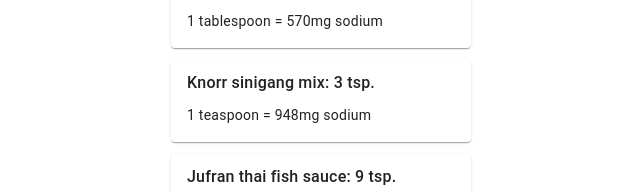
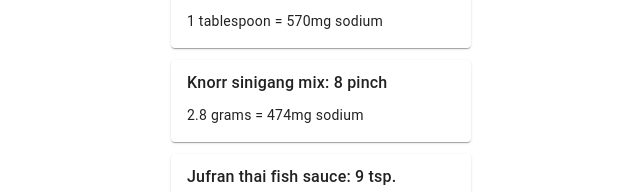
Before and after one commit to anchetaWern/HealthyLimits, a Vue app: page / in a window 1280 px wide. Shown: the part 1309-1501 px from the top of the page, without its empty margins (319-959 px from the left). Built offline with nearby package versions, Linux system fonts and the light colour scheme.

Commit message:
use pinch as unit of measurement for sinigang mix

```diff
--- a/src/components/HelloWorld.vue
+++ b/src/components/HelloWorld.vue
@@ -147,9 +147,9 @@
 
       <v-row class="d-flex justify-center mb-2">
         <v-card
-          :title="`Knorr sinigang mix: ${knorrSinigangMixAmount} tsp.`"
+          :title="`Knorr sinigang mix: ${knorrSinigangMixAmount} pinch`"
           width="300"
-          text="1 teaspoon = 948mg sodium"
+          text="2.8 grams = 474mg sodium"
         ></v-card>
       </v-row>
 
@@ -247,8 +247,9 @@
 });
 
 const knorrSinigangMixAmount = computed(() => {
-  const sodium_content_per_teaspoon_of_knorr_sinigang_mix = 948;
-  return getSodiumServing(sodiumLimitPerMeal.value, sodium_content_per_teaspoon_of_knorr_sinigang_mix);
+  const sodium_content_per_serving_of_knorr_sinigang_mix = 474;
+  const gram_per_serving = 2.8;
+  return getPinchSodiumServing(sodiumLimitPerMeal.value, sodium_content_per_serving_of_knorr_sinigang_mix, gram_per_serving);
 });
 
 const jufranThaiFishSauceAmount = computed(() => {
```
